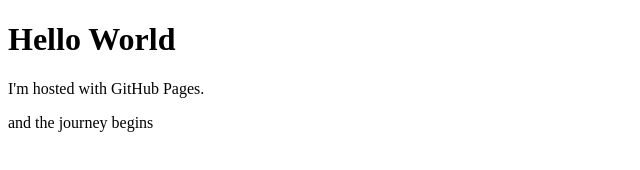
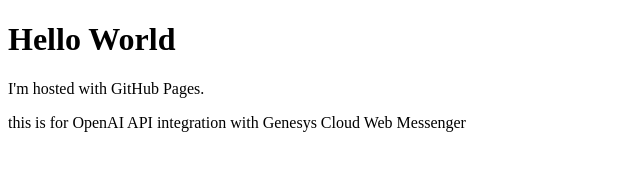
Before and after one commit to rekojen/WebMessenger-OpenAI, a plain HTML site: page index.html in a window 1280 px wide. Shown: the whole page, without its empty margins (0-640 px from the left). Drawn offline with Linux system fonts and the light colour scheme.

Commit message:
Update index.html

```diff
--- a/index.html
+++ b/index.html
@@ -3,7 +3,7 @@
 <body>
 <h1>Hello World</h1>
 <p>I'm hosted with GitHub Pages.</p>
-  <p>and the journey begins</p>
+<p>this is for OpenAI API integration with Genesys Cloud Web Messenger</p>
 </body>
 <script type="text/javascript" charset="utf-8">
   (function (g, e, n, es, ys) {
```
